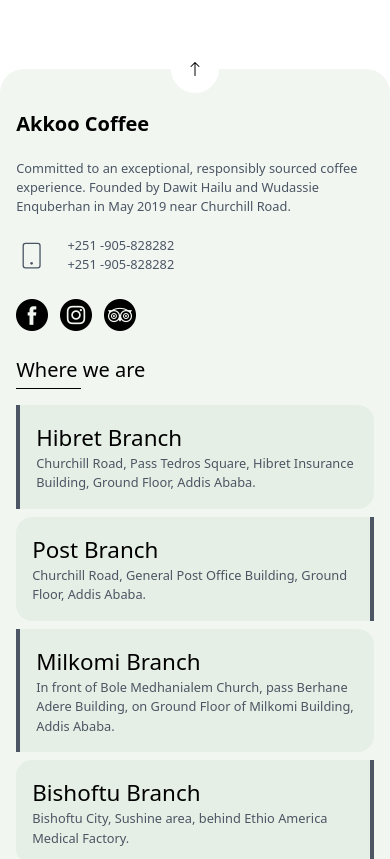
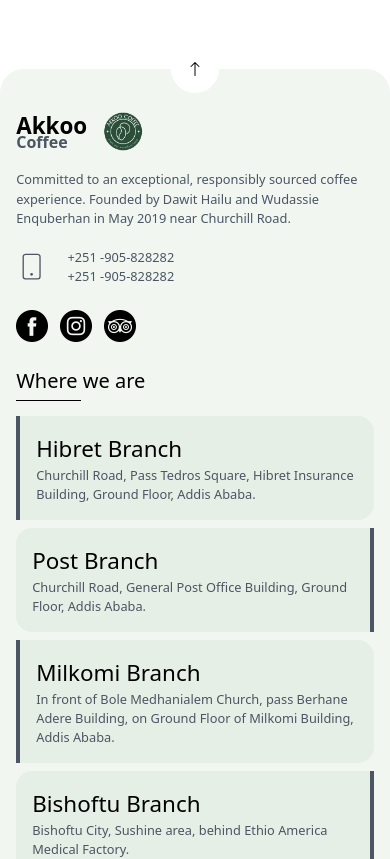
Before and after one commit to abodaa/Akkoocoffee, a React (Create React App) app: page / in a window 390 px wide. Shown: the part 10160-11019 px from the top of the page. Built offline with nearby package versions, Linux system fonts and the light colour scheme; a web font is replaced by a local one.

Commit message:
footer logo added

```diff
--- a/src/Pages/Home.jsx
+++ b/src/Pages/Home.jsx
@@ -1797,7 +1797,7 @@
         <div class="flex flex-col items-start justify-between w-11/12 gap-6 m-auto md:flex-row ">
           {/* LEFT */}
           <div class="p-0 w-full md:w-1/3 lg:p-6">
-            <motion.h2
+            <motion.div
               initial={{ opacity: 0, y: 10 }}
               whileInView={{ opacity: 1, y: 0 }}
               transition={{
@@ -1805,10 +1805,16 @@
                 duration: 0.5,
                 delay: 0.1,
               }}
-              class="text-xl font-bold mb-5 md:text-2xl"
-            >
-              Akkoo Coffee
-            </motion.h2>
+              class="flex items-center gap-4 mb-4 font-bold text-2xl"
+            >
+              <a href="#home" class="-space-y-3">
+                <p>Akkoo</p>
+                <p class="text-gray-600 text-base">Coffee</p>
+              </a>
+              <a href="#home">
+                <img src={logo} alt="" class="w-10 sm:w-12" />
+              </a>
+            </motion.div>
             <motion.p
               initial={{ opacity: 0, y: 10 }}
               whileInView={{ opacity: 1, y: 0 }}
@@ -1889,6 +1895,8 @@
             >
               Where we are
             </motion.button>
+            <div class="flex flex-col gap-2">
+              {/* <CiLocationOn className="footer-middle-location-icon" /> */}
               <motion.div
                 initial={{ opacity: 0, y: 10 }}
                 whileInView={{ opacity: 1, y: 0 }}
@@ -1897,38 +1905,63 @@
                   duration: 0.5,
                   delay: 0.4,
                 }}
-              class="flex flex-col gap-2"
-            >
-              {/* <CiLocationOn className="footer-middle-location-icon" /> */}
-              <div class="text-sm p-4 border-l-4 border-gray-600 rounded-r-2xl bg-otherColor text-gray-600 lg:text-md">
+                class="text-sm p-4 border-l-4 border-gray-600 rounded-r-2xl bg-otherColor text-gray-600 lg:text-md"
+              >
                 <h1 class="text-black text-2xl">Hibret Branch</h1>
                 <p>
                   Churchill Road, Pass Tedros Square, Hibret Insurance Building,
                   Ground Floor, Addis Ababa.
                 </p>
-              </div>
-              <div class="text-sm p-4 border-r-4 border-gray-600 rounded-l-2xl bg-otherColor text-gray-600 lg:text-md">
+              </motion.div>
+              <motion.div
+                initial={{ opacity: 0, y: 10 }}
+                whileInView={{ opacity: 1, y: 0 }}
+                transition={{
+                  type: "tween",
+                  duration: 0.5,
+                  delay: 0.5,
+                }}
+                class="text-sm p-4 border-r-4 border-gray-600 rounded-l-2xl bg-otherColor text-gray-600 lg:text-md"
+              >
                 <h1 class="text-black text-2xl">Post Branch</h1>
                 <p>
                   Churchill Road, General Post Office Building, Ground Floor,
                   Addis Ababa.
                 </p>
-              </div>
-              <div class="text-sm p-4 border-l-4 border-gray-600 rounded-r-2xl bg-otherColor text-gray-600 lg:text-md">
+              </motion.div>
+              <motion.div
+                initial={{ opacity: 0, y: 10 }}
+                whileInView={{ opacity: 1, y: 0 }}
+                transition={{
+                  type: "tween",
+                  duration: 0.5,
+                  delay: 0.6,
+                }}
+                class="text-sm p-4 border-l-4 border-gray-600 rounded-r-2xl bg-otherColor text-gray-600 lg:text-md"
+              >
                 <h1 class="text-black text-2xl">Milkomi Branch</h1>
                 <p>
                   In front of Bole Medhanialem Church, pass Berhane Adere
                   Building, on Ground Floor of Milkomi Building, Addis Ababa.
                 </p>
-              </div>{" "}
-              <div class="text-sm p-4 border-r-4 border-gray-600 rounded-l-2xl bg-otherColor text-gray-600 lg:text-md">
+              </motion.div>{" "}
+              <motion.div
+                initial={{ opacity: 0, y: 10 }}
+                whileInView={{ opacity: 1, y: 0 }}
+                transition={{
+                  type: "tween",
+                  duration: 0.5,
+                  delay: 0.7,
+                }}
+                class="text-sm p-4 border-r-4 border-gray-600 rounded-l-2xl bg-otherColor text-gray-600 lg:text-md"
+              >
                 <h1 class="text-black text-2xl">Bishoftu Branch</h1>
                 <p>
                   Bishoftu City, Sushine area, behind Ethio America Medical
                   Factory.
                 </p>
-              </div>
-            </motion.div>
+              </motion.div>
+            </div>
           </div>
           {/* RIGHT */}
           <div class="p-0 w-full md:w-1/3 lg:p-6">
```
Lines whose indentation alone changed are shown as unchanged.
